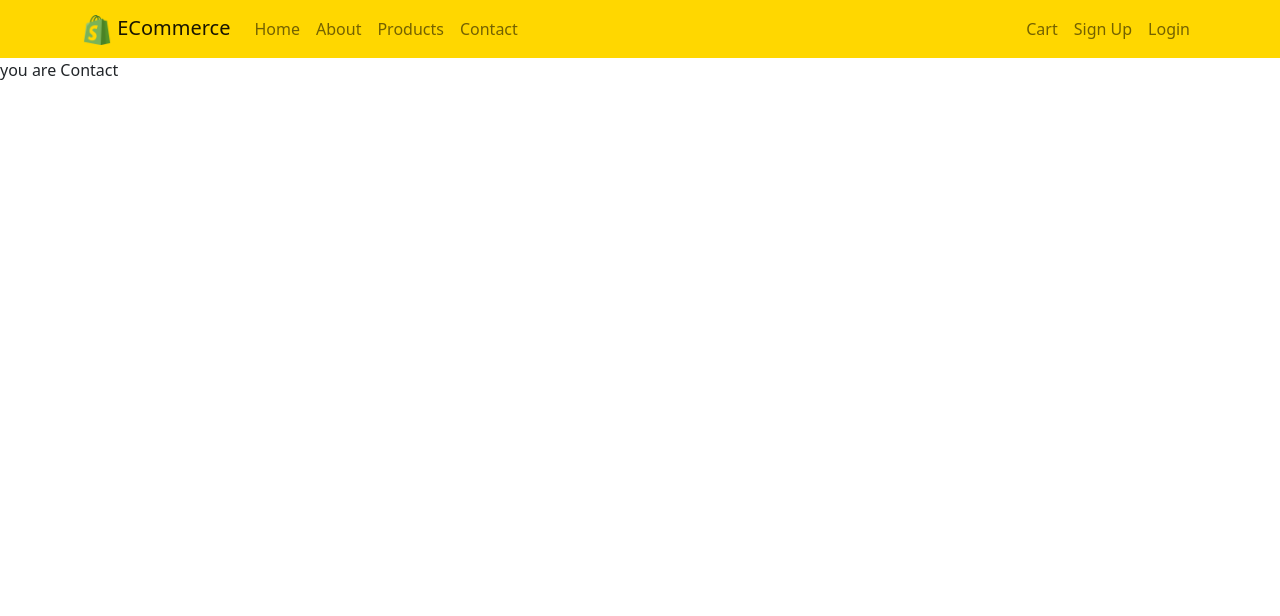
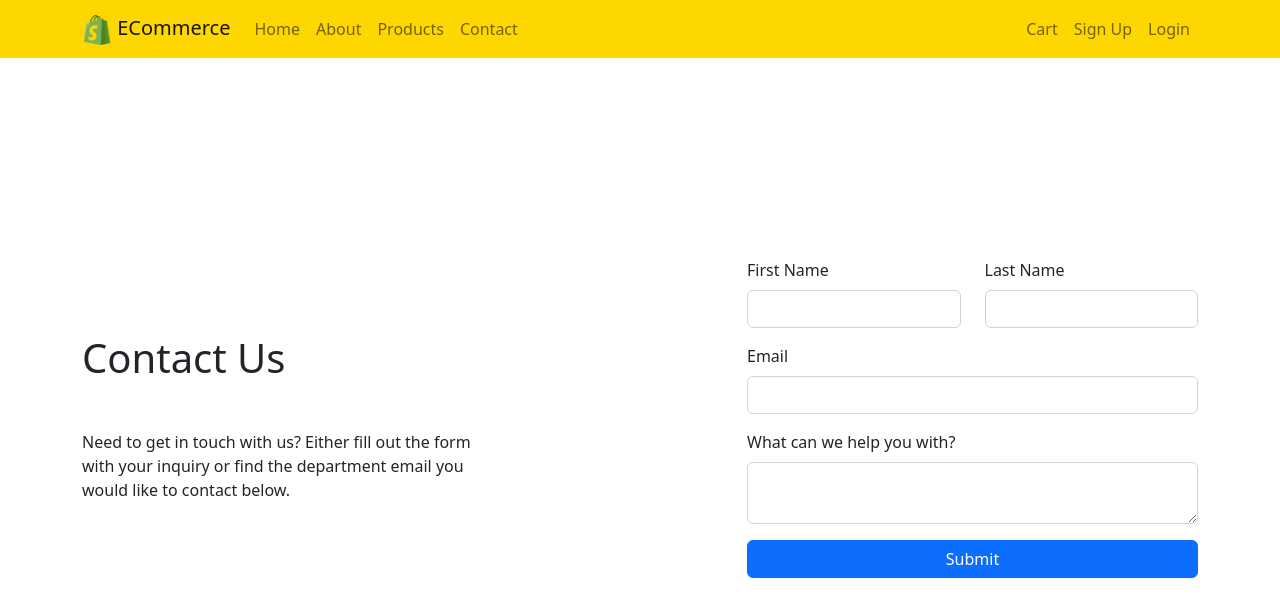
Before and after one commit to SincerelyBrittany/e-commerce-site-using-commerce.js, a React (Create React App) app: page /contact in a window 1280 px wide. Shown: the top 616 px of the page. Built offline with nearby package versions, Linux system fonts and the light colour scheme; no server answers.

Commit message:
Feature: Contact Us page [fixes #27]

```diff
--- a/src/components/contact/Contact.js
+++ b/src/components/contact/Contact.js
@@ -1,9 +1,62 @@
 import React from "react";
+import { Button, Col, Container, Form, Row } from "react-bootstrap";
 
-const Contact = props =>{
-    return(
-        <div>you are Contact</div>
-    )
-}
+const Contact = (props) => {
+  return (
+    <div style={{ height: "90vh" }}>
+      <Container className="h-100">
+        <Row style={{ alignItems: "center", height: "100%" }}>
+          <Col md={7}>
+            <Row>
+              <Col md={8}>
+                <h1 className="mb-5">Contact Us</h1>
+                <div>
+                  Need to get in touch with us? Either fill out the form with
+                  your inquiry or find the department email you would like to
+                  contact below.
+                </div>
+              </Col>
+            </Row>
+          </Col>
+          <Col>
+            <Row>
+              <Col md={12}>
+                <Row>
+                  <Col>
+                    <Form.Group className="mb-3">
+                      <Form.Label>First Name</Form.Label>
+                      <Form.Control />
+                    </Form.Group>
+                  </Col>
+                  <Col>
+                    <Form.Label>Last Name</Form.Label>
+                    <Form.Control />
+                  </Col>
+                </Row>
+                <Row>
+                  <Col>
+                    <Form.Group className="mb-3">
+                      <Form.Label>Email</Form.Label>
+                      <Form.Control />
+                    </Form.Group>
+                  </Col>
+                </Row>
+                <Row>
+                  <Col>
+                    <Form.Group className="mb-3">
+                      <Form.Label>What can we help you with?</Form.Label>
+                      <Form.Control as="textarea" />
+                    </Form.Group>
+                    <Button className="w-100">Submit</Button>
+                  </Col>
+                </Row>
+              </Col>
+            </Row>
+          </Col>
+        </Row>
+      </Container>
+    </div>
+  );
+};
 
 export default Contact;
```
